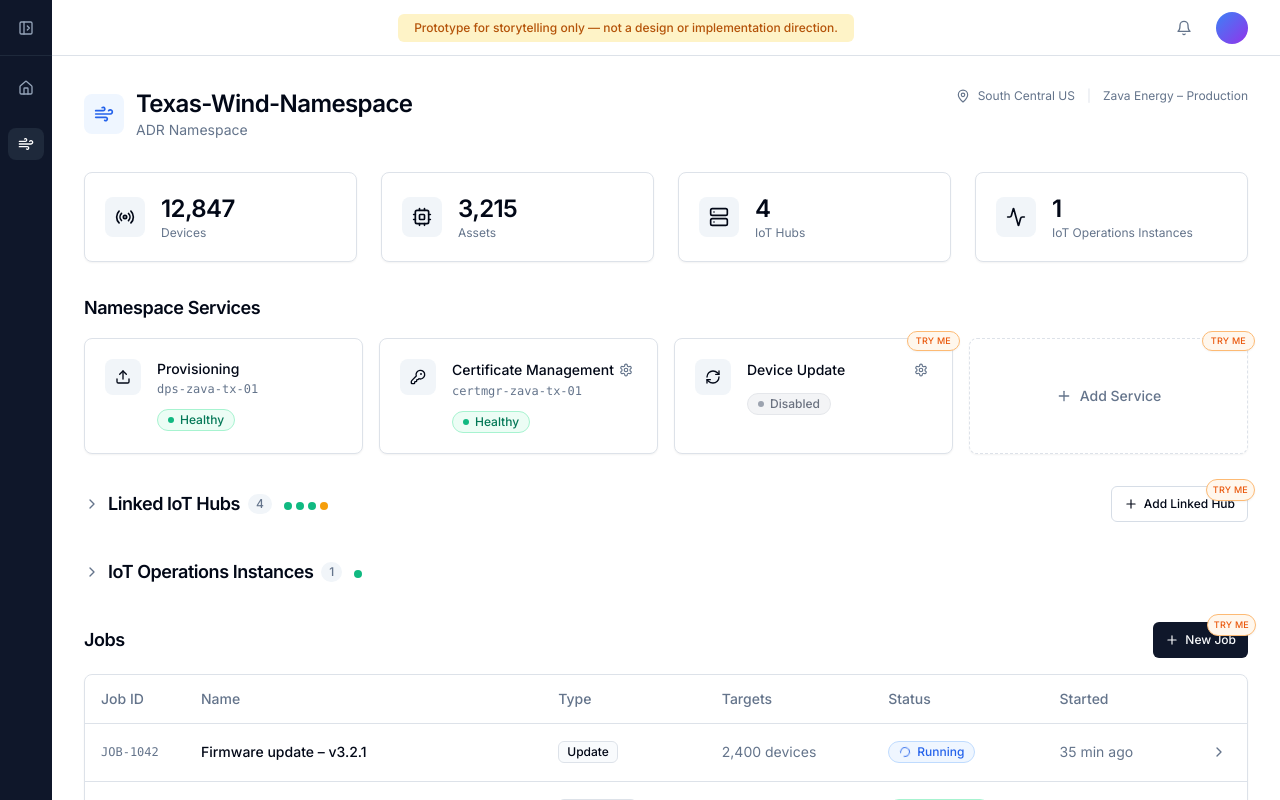
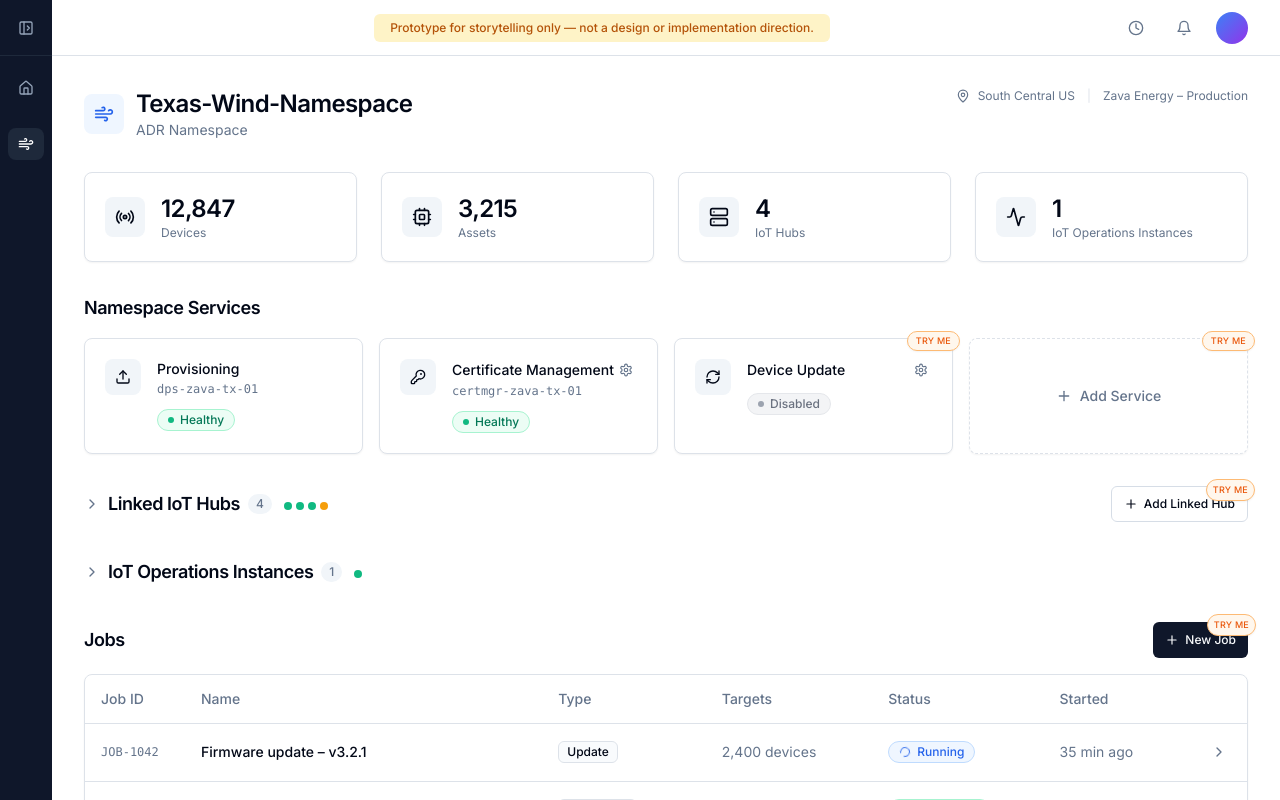
Before and after one commit to dimatx/dimatokar-ui-prototyping-microsoft, a React (Vite) app: page /adr-namespace in a window 1280 px wide. Built offline with nearby package versions, Linux system fonts and the light colour scheme.

Commit message:
Add deployment time tooltip to TopNav (Clock icon left of Bell)

```diff
--- a/src/components/layout/TopNav.tsx
+++ b/src/components/layout/TopNav.tsx
@@ -1,7 +1,20 @@
-import { Bell } from 'lucide-react'
+import { Bell, Clock } from 'lucide-react'
 import { CommandSearch } from '@/components/CommandSearch'
+import { useState } from 'react'
+
+declare const __BUILD_TIME__: string
+
+function formatBuildTime(iso: string) {
+  const d = new Date(iso)
+  return d.toLocaleString('en-US', {
+    month: 'short', day: 'numeric', year: 'numeric',
+    hour: 'numeric', minute: '2-digit', hour12: true,
+  })
+}
 
 export function TopNav() {
+  const [showTip, setShowTip] = useState(false)
+
   return (
     <div className="flex h-14 shrink-0 items-center justify-between border-b px-8">
       <div />
@@ -9,6 +22,19 @@ export function TopNav() {
         Prototype for storytelling only — not a design or implementation direction.
       </div>
       <div className="flex items-center gap-4">
+        {/* Deployment time */}
+        <div className="relative" onMouseEnter={() => setShowTip(true)} onMouseLeave={() => setShowTip(false)}>
+          <button className="rounded-lg p-2 text-muted-foreground hover:bg-muted transition-colors">
+            <Clock className="h-4 w-4" />
+          </button>
+          {showTip && (
+            <div className="absolute right-0 top-full mt-1.5 z-50 w-max rounded-md border bg-white px-3 py-2 shadow-md">
+              <p className="text-[11px] font-medium text-muted-foreground">Last deployed</p>
+              <p className="text-xs text-foreground mt-0.5">{formatBuildTime(__BUILD_TIME__)}</p>
+            </div>
+          )}
+        </div>
+
         <button className="rounded-lg p-2 text-muted-foreground hover:bg-muted transition-colors">
           <Bell className="h-4 w-4" />
         </button>
--- a/vite.config.ts
+++ b/vite.config.ts
@@ -4,6 +4,9 @@ import path from 'path'
 
 export default defineConfig({
   plugins: [react()],
+  define: {
+    __BUILD_TIME__: JSON.stringify(new Date().toISOString()),
+  },
   resolve: {
     alias: {
       '@': path.resolve(__dirname, './src'),
```
